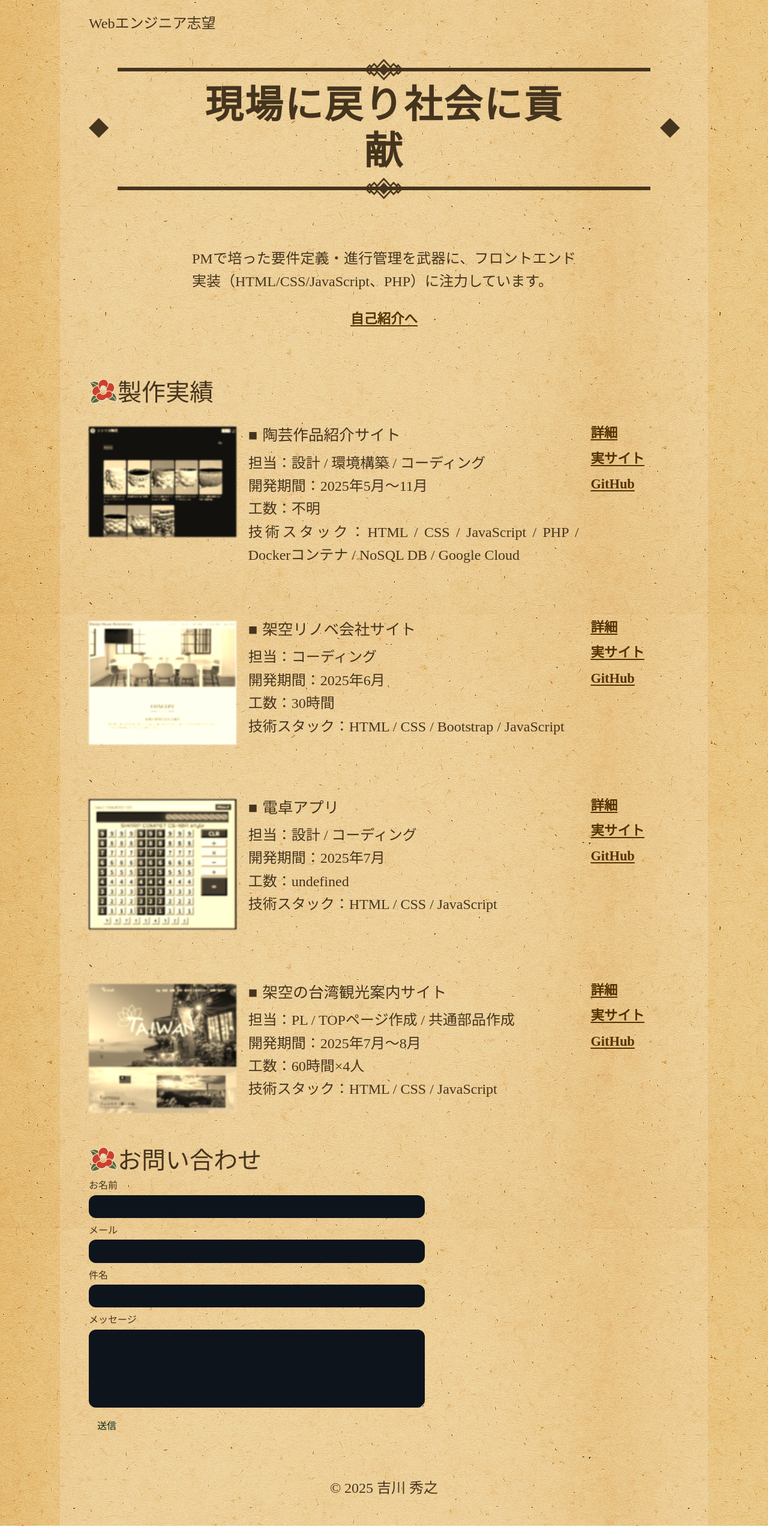
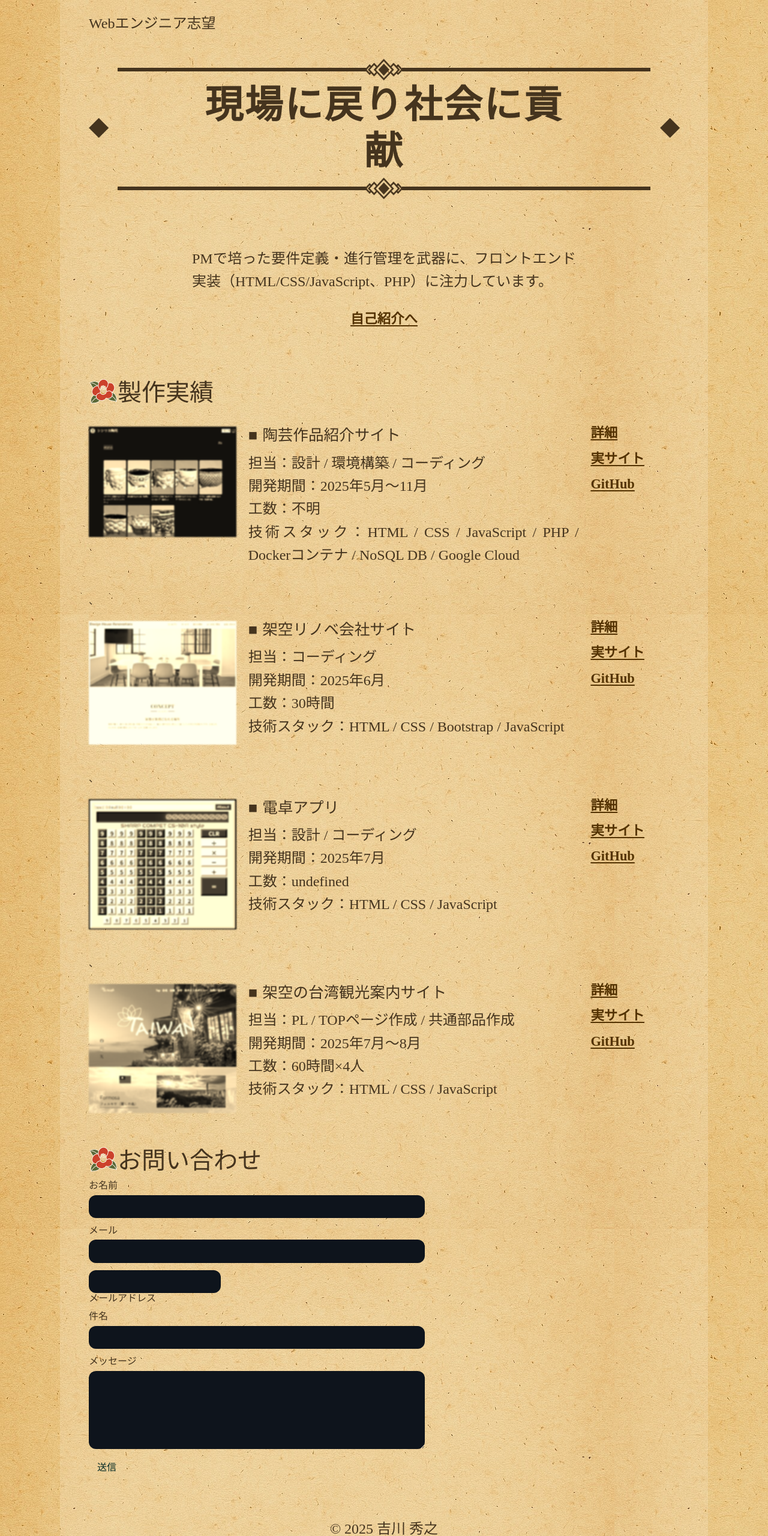
Before and after one commit to albrecht-spranger/portfolio, a plain HTML site: page index.html in a window 1280 px wide. Shown: the top 2560 px of the page at 60% size. Drawn offline with Linux system fonts and the light colour scheme; a web font is replaced by a local one.

Commit message:
2025/08/22 01:20 暫定版

```diff
--- a/index.html
+++ b/index.html
@@ -53,6 +53,15 @@ FILE: /index.html  （トップページ）
             <form class="form" name="contact" method="post" action="thanks.html">
                 <label>お名前<input required type="text" name="name" autocomplete="name"></label>
                 <label>メール<input required type="email" name="email" autocomplete="email"></label>
+
+
+                <!-- 6．メールアドレス -->
+                <div class="fl">
+                    <input id="email" type="email" placeholder=" " required>
+                    <label for="email">メールアドレス</label>
+                </div>
+
+
                 <label>件名<input type="text" name="subject"></label>
                 <label>メッセージ<textarea required name="message" rows="6"></textarea></label>
                 <button class="btn primary" type="submit">送信</button>
--- a/styles/styles.css
+++ b/styles/styles.css
@@ -70,10 +70,14 @@ body {
     display: block;
     width: 100%;
     height: 36px;
-    /* 上線を100%幅で、中央に装飾画像を重ねる */
     background:
+        /* アイコンの幅(62px)によりcalcのパラメータを変える必要あり。線とアイコンが重なるよう60pxにする */
+        /* 左の線 */
+        linear-gradient(#45341E, #45341E) left center/calc((100% - 60px) / 2) 6px no-repeat,
+        /* アイコン */
         url(../images/decoration.png) center/auto 100% no-repeat,
-        linear-gradient(#45341E, #45341E) center/100% 6px no-repeat;
+        /* 右の線 */
+        linear-gradient(#45341E, #45341E) right center/calc((100% - 60px) / 2) 6px no-repeat;
 }
 
 .h1_title::before {
--- a/styles/top.css
+++ b/styles/top.css
@@ -52,3 +52,5 @@
     flex-direction: column;
     gap: 20px;
 }
+
+/* 問合せフォーム */
```
